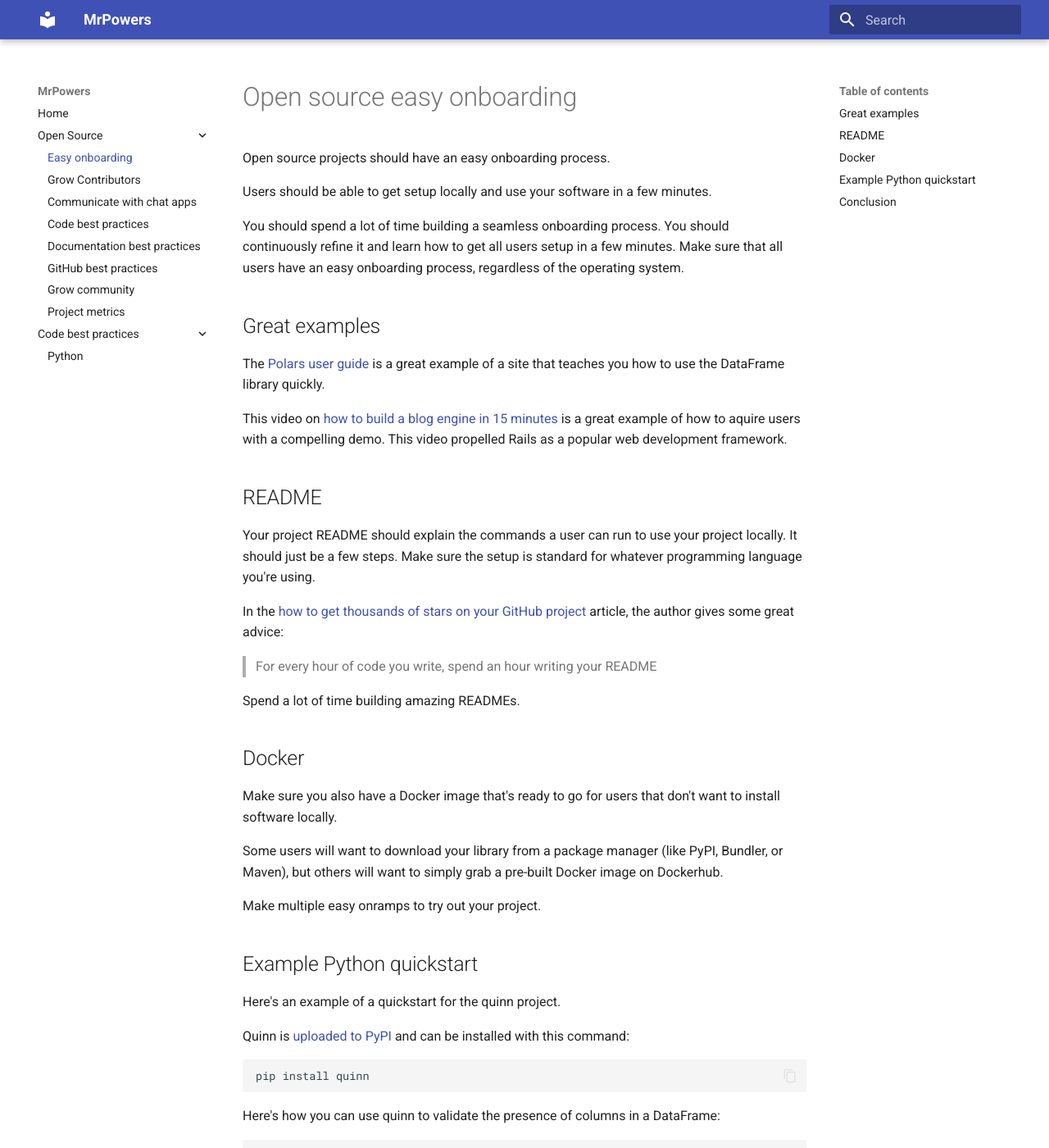
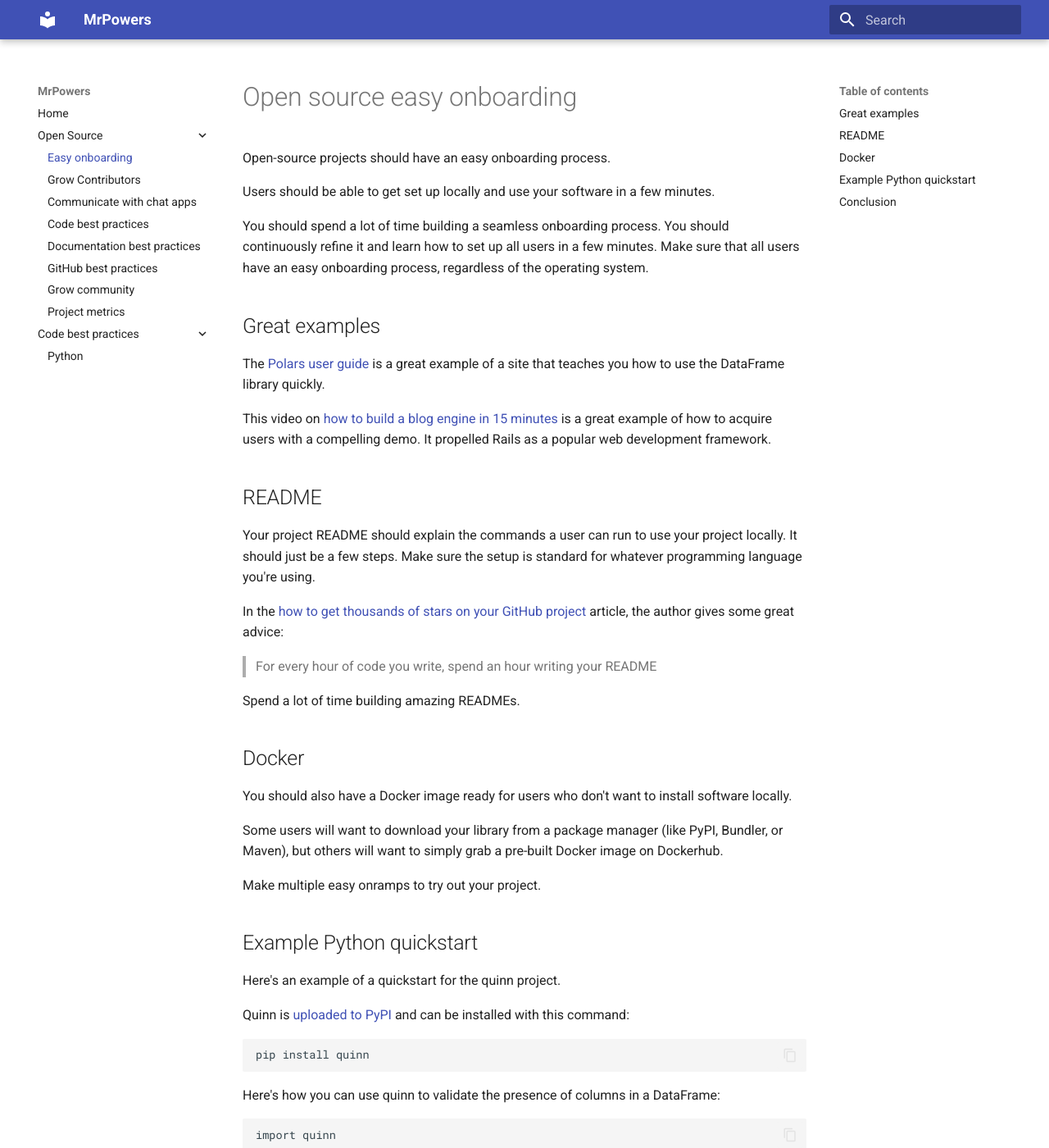
Before and after one commit to mrpowers-io/community, an MkDocs documentation site: the page built from docs/open-source/easy-onboarding.md, in a window 1280 px wide and 1400 px high. Shown: the whole window at 82% size. Built offline with MkDocs 1.6.1 and Material for MkDocs 9.7.7, drawn with Linux system fonts in a browser that asks for light colours.

Commit message:
easy-onboarding grammar

```diff
--- a/docs/open-source/easy-onboarding.md
+++ b/docs/open-source/easy-onboarding.md
@@ -1,16 +1,16 @@
 # Open source easy onboarding
 
-Open source projects should have an easy onboarding process.
+Open-source projects should have an easy onboarding process.
 
-Users should be able to get setup locally and use your software in a few minutes.
+Users should be able to get set up locally and use your software in a few minutes.
 
-You should spend a lot of time building a seamless onboarding process.  You should continuously refine it and learn how to get all users setup in a few minutes.  Make sure that all users have an easy onboarding process, regardless of the operating system.
+You should spend a lot of time building a seamless onboarding process.  You should continuously refine it and learn how to set up all users in a few minutes.  Make sure that all users have an easy onboarding process, regardless of the operating system.
 
 ## Great examples
 
 The [Polars user guide](https://docs.pola.rs/) is a great example of a site that teaches you how to use the DataFrame library quickly.
 
-This video on [how to build a blog engine in 15 minutes](https://www.youtube.com/watch?v=Gzj723LkRJY&ab_channel=tenthconcept) is a great example of how to aquire users with a compelling demo.  This video propelled Rails as a popular web development framework.
+This video on [how to build a blog engine in 15 minutes](https://www.youtube.com/watch?v=Gzj723LkRJY&ab_channel=tenthconcept) is a great example of how to acquire users with a compelling demo. It propelled Rails as a popular web development framework.
 
 ## README
 
@@ -24,7 +24,7 @@ Spend a lot of time building amazing READMEs.
 
 ## Docker
 
-Make sure you also have a Docker image that's ready to go for users that don't want to install software locally.
+You should also have a Docker image ready for users who don't want to install software locally.
 
 Some users will want to download your library from a package manager (like PyPI, Bundler, or Maven), but others will want to simply grab a pre-built Docker image on Dockerhub.
 
```
